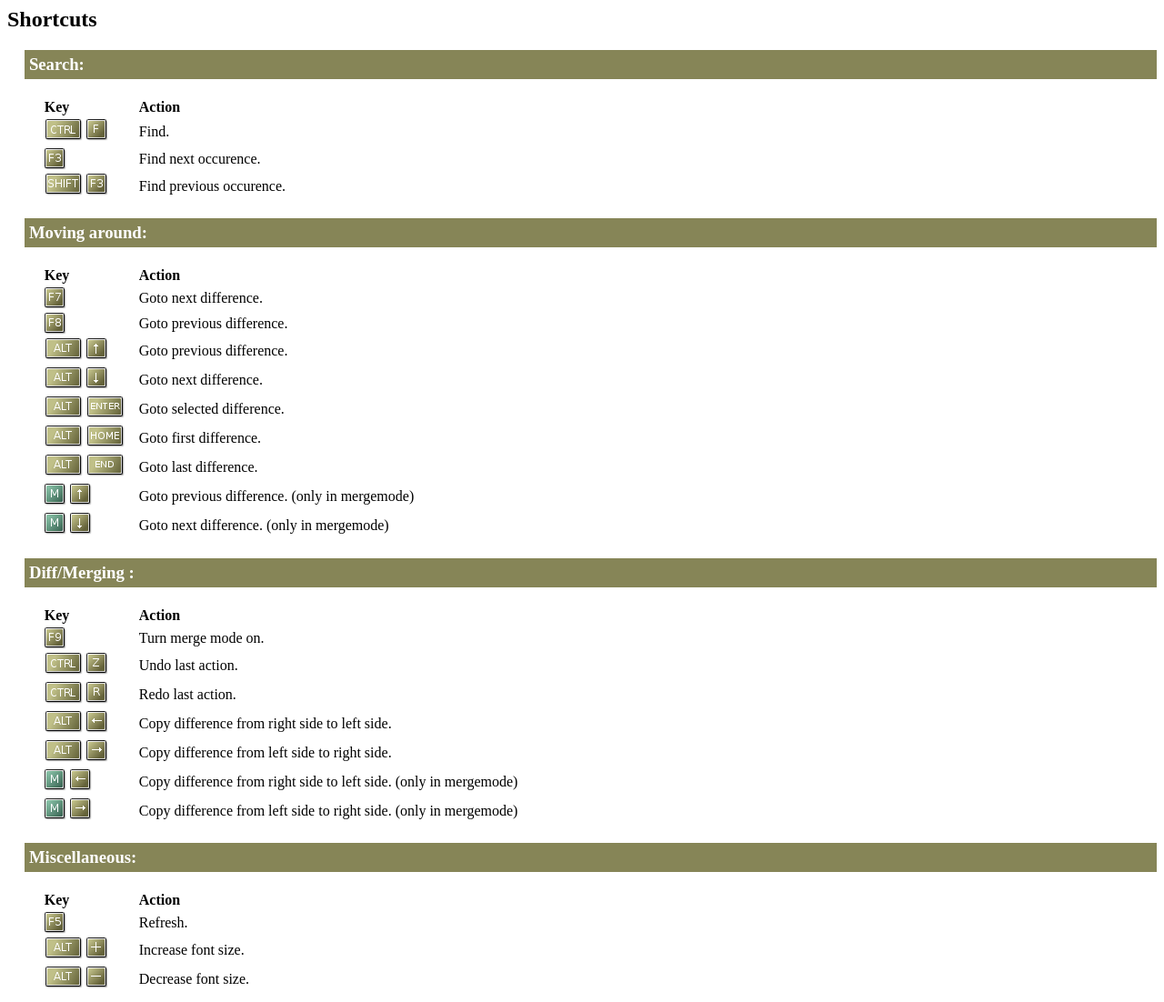
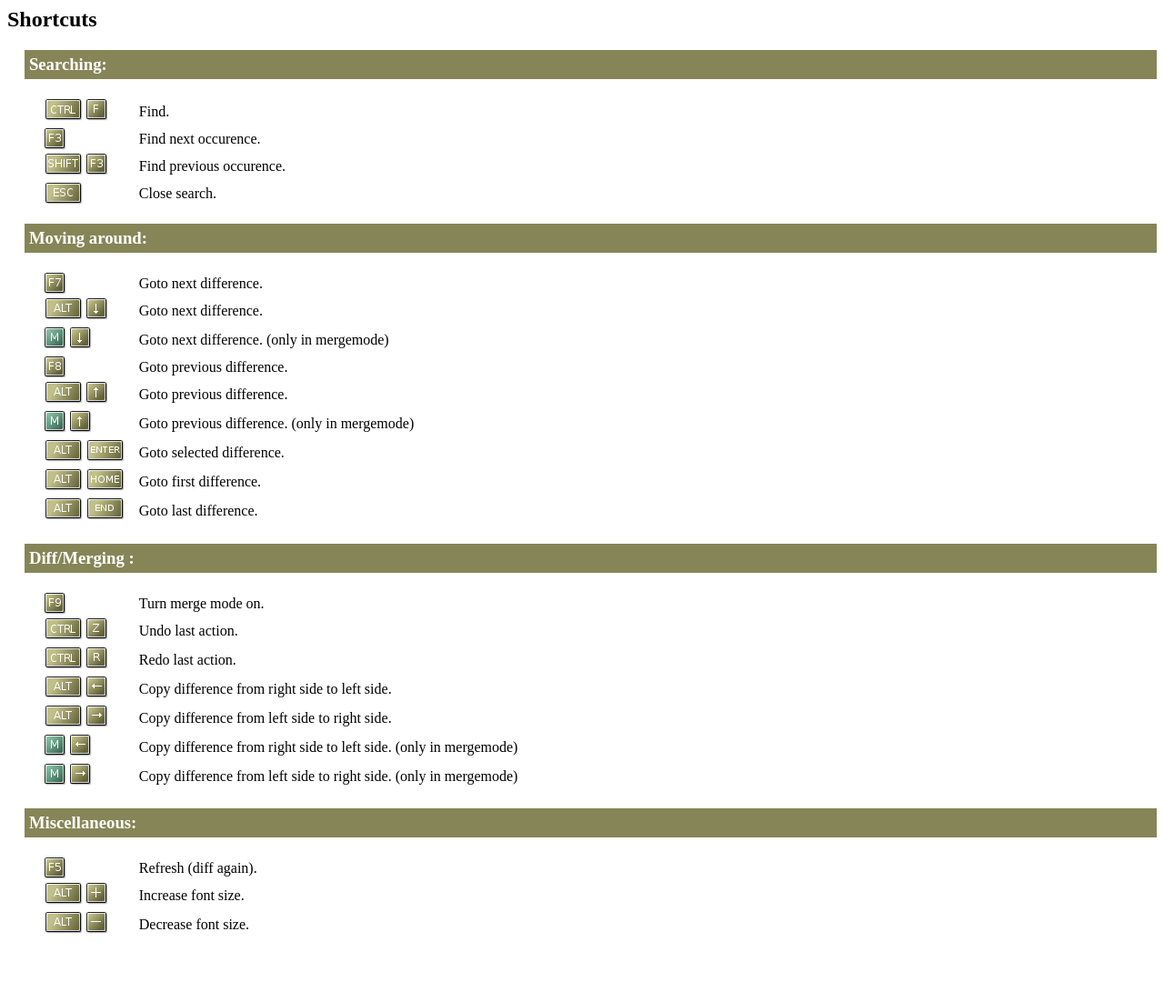
Before and after one commit to albfan/jmeld, a plain HTML site: page doc/help/jmeld/htm/Shortcuts.htm in a window 1280 px wide. Shown: the whole page at 91% size. After the commit the page ends 1042 px from the top, so only its background shows below. Drawn offline with Linux system fonts and the light colour scheme.

Commit message:
leaving out/sorting

```diff
--- a/doc/help/jmeld/htm/Shortcuts.htm
+++ b/doc/help/jmeld/htm/Shortcuts.htm
@@ -11,7 +11,7 @@
 
   <style type="text/css">
   <!--
-    .jmeldkey      { color: #155d89; }
+    .jmeldkey      { color: #155d89; width: 100px; }
     .jmeldkeytable { margin-left: 1cm; width: 90%; }
     .jmeldheader   { margin-left: 0.5cm; background: #868557; color: white; padding: 5px; }
   -->
@@ -21,13 +21,8 @@
 <body bgcolor="white">
   <h2>Shortcuts</h2>
 
-  <h3 class="jmeldheader">Search:</h3>
+  <h3 class="jmeldheader">Searching:</h3>
   <table class="jmeldkeytable">
-    <tr>
-      <th width="100px" align="left">Key</th>
-      <th align="left">Action</th>
-    </tr>
-
     <tr>
       <td class="jmeldkey">
         <img src="images/keyCTRL.png">
@@ -45,18 +40,30 @@
         <img src="images/keyF3.png"></td>
       <td> Find previous occurence.</td>
     </tr>
+    <tr>
+      <td class="jmeldkey">
+        <img src="images/keyESC.png"></td>
+      <td> Close search.</td>
+    </tr>
   </table>
 
   <h3 class="jmeldheader">Moving around:</h3>
   <table class="jmeldkeytable">
     <tr>
-      <th width="100px" align="left">Key</th>
-      <th align="left">Action</th>
-    </tr>
-
-    <tr>
       <td class="jmeldkey"><img src="images/keyF7.png"></td>
       <td> Goto next difference.</td>
+    </tr>
+    <tr>
+      <td class="jmeldkey">
+        <img src="images/keyALT.png">
+        <img src="images/keyDOWN.png"></td>
+      <td> Goto next difference.</td>
+    </tr>
+    <tr>
+      <td class="jmeldkey">
+        <img src="images/mergeModeOn.png">
+        <img src="images/keyDOWN.png"></td>
+      <td> Goto next difference. (only in mergemode)</td>
     </tr>
     <tr>
       <td class="jmeldkey"><img src="images/keyF8.png"></td>
@@ -70,9 +77,9 @@
     </tr>
     <tr>
       <td class="jmeldkey">
-        <img src="images/keyALT.png">
-        <img src="images/keyDOWN.png"></td>
-      <td> Goto next difference.</td>
+        <img src="images/mergeModeOn.png">
+        <img src="images/keyUP.png"></td>
+      <td> Goto previous difference. (only in mergemode)</td>
     </tr>
     <tr>
       <td class="jmeldkey">
@@ -92,27 +99,10 @@
         <img src="images/keyEND.png"></td>
       <td> Goto last difference. </td>
     </tr>
-    <tr>
-      <td class="jmeldkey">
-        <img src="images/mergeModeOn.png">
-        <img src="images/keyUP.png"></td>
-      <td> Goto previous difference. (only in mergemode)</td>
-    </tr>
-    <tr>
-      <td class="jmeldkey">
-        <img src="images/mergeModeOn.png">
-        <img src="images/keyDOWN.png"></td>
-      <td> Goto next difference. (only in mergemode)</td>
-    </tr>
   </table>
 
   <h3 class="jmeldheader">Diff/Merging :</h3>
   <table class="jmeldkeytable">
-    <tr>
-      <th width="100px" align="left">Key</th>
-      <th align="left">Action</th>
-    </tr>
-
     <tr>
       <td class="jmeldkey"><img src="images/keyF9.png"></td>
       <td> Turn merge mode on. </td>
@@ -158,13 +148,8 @@
   <h3 class="jmeldheader">Miscellaneous:</h3>
   <table class="jmeldkeytable">
     <tr>
-      <th width="100px" align="left">Key</th>
-      <th align="left">Action</th>
-    </tr>
-
-    <tr>
       <td class="jmeldkey"><img src="images/keyF5.png"></td>
-      <td> Refresh.</td>
+      <td> Refresh (diff again).</td>
     </tr>
     <tr>
       <td class="jmeldkey">
```
